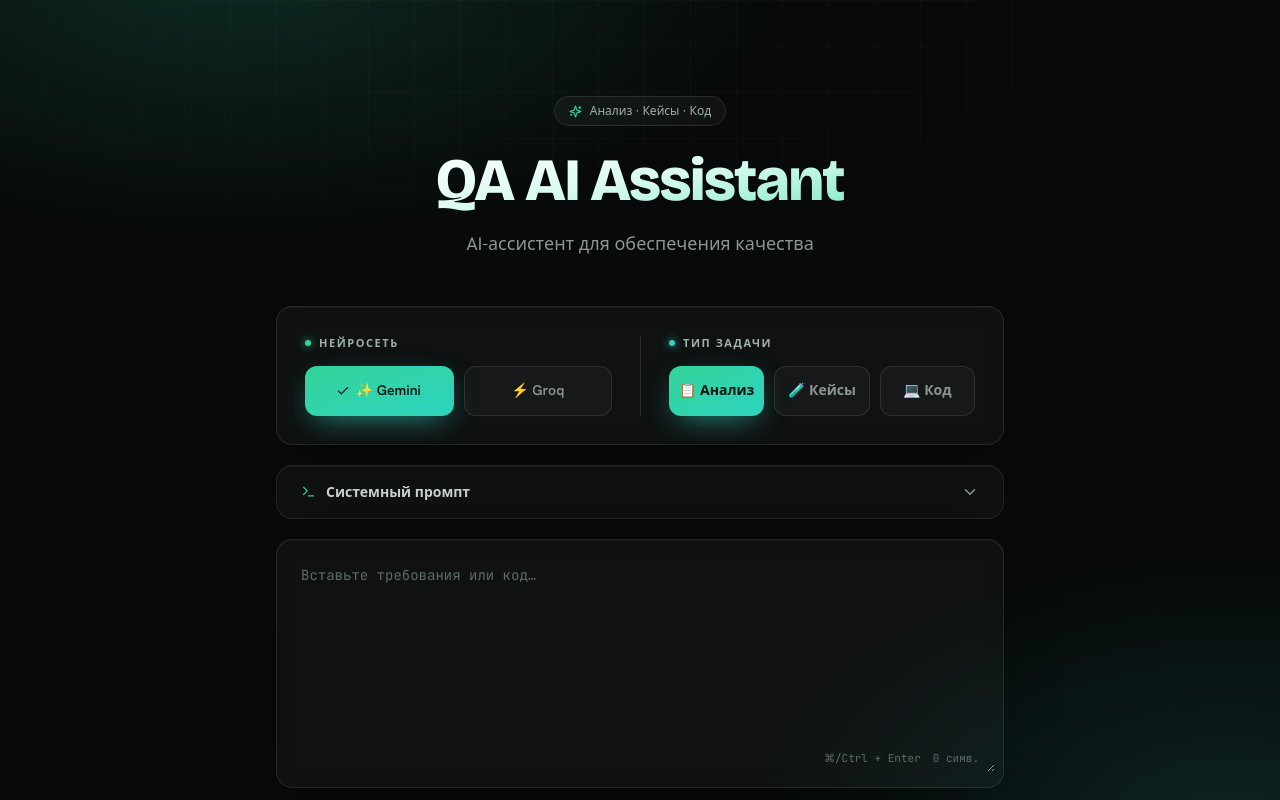
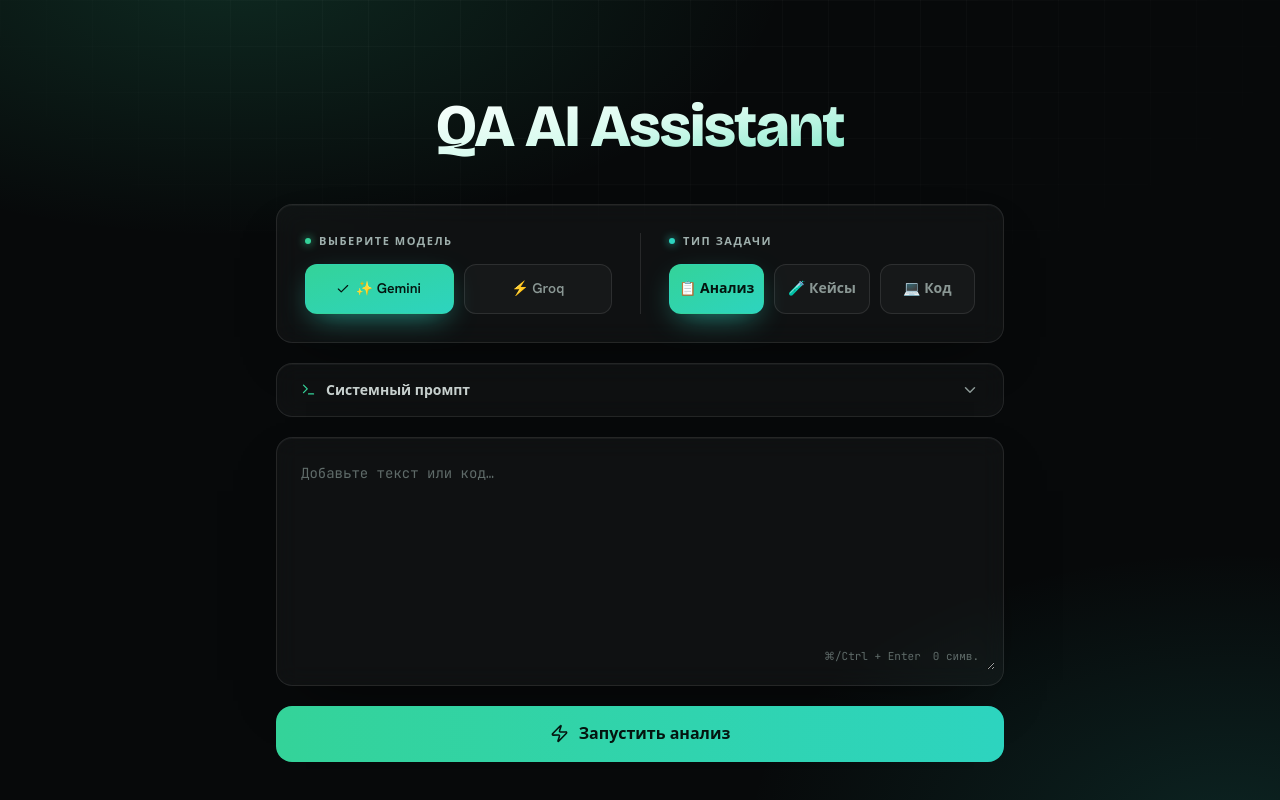
Before and after one commit to AlexeySaraev/QASite, a Next.js app: page / in a window 1280 px wide. Shown: the top 800 px of the page. Built offline with nearby package versions, Linux system fonts and the light colour scheme.

Commit message:
Update page.tsx

```diff
--- a/app/page.tsx
+++ b/app/page.tsx
@@ -1,7 +1,7 @@
 "use client";
 
 import { useState } from "react";
-import { X, Copy, Check, Loader2, Sparkles, Zap, Send, AlertTriangle, Terminal, ChevronDown, RotateCcw } from "lucide-react";
+import { X, Copy, Check, Loader2, Zap, Send, AlertTriangle, Terminal, ChevronDown, RotateCcw } from "lucide-react";
 
 const MODELS = [
   { id: "gemini", label: "✨ Gemini" },
@@ -120,18 +120,11 @@ export default function Home() {
 
         {/* Хедер */}
         <header className="text-center mb-12 qa-rise">
-          <span className="inline-flex items-center gap-2 px-3.5 py-1.5 mb-6 rounded-full border border-white/10 bg-white/[0.04] text-xs font-medium text-[#9fb0ad] backdrop-blur-sm">
-            <Sparkles size={13} className="text-[#34d399]" />
-            Анализ · Кейсы · Код
-          </span>
-          <h1 className="qa-display text-5xl sm:text-6xl font-extrabold tracking-tight leading-[1.05] mb-5">
+          <h1 className="qa-display text-5xl sm:text-6xl font-extrabold tracking-tight leading-[1.05]">
             <span className="bg-gradient-to-br from-white via-[#d9fbef] to-[#7fe9c9] text-transparent bg-clip-text">
               QA AI Assistant
             </span>
           </h1>
-          <p className="text-base sm:text-lg text-[#8a9794] max-w-xl mx-auto leading-relaxed">
-            AI-ассистент для обеспечения качества
-          </p>
         </header>
 
         {/* Панель выбора */}
@@ -140,7 +133,7 @@ export default function Home() {
             <div className="sm:pr-7">
               <h3 className="flex items-center gap-2 text-[11px] font-semibold text-[#9fb0ad] mb-3.5 uppercase tracking-[0.14em]">
                 <span className="h-1.5 w-1.5 rounded-full bg-[#34d399] shadow-[0_0_8px_#34d399]" />
-                Нейросеть
+                Выберите модель
               </h3>
               <div className="flex gap-2.5">
                 {MODELS.map((m) => {
@@ -215,7 +208,7 @@ export default function Home() {
         <section className="qa-card rounded-2xl p-2 mb-5 qa-rise" style={{ animationDelay: "0.16s" }}>
           <div className="relative">
             <textarea
-              placeholder="Вставьте требования или код…"
+              placeholder="Добавьте текст или код…"
               className="qa-mono w-full h-56 p-4 pr-12 bg-transparent rounded-xl focus:outline-none resize-y text-sm text-[#e8edec] placeholder:text-[#5f6b69] leading-relaxed"
               value={input}
               onChange={(e) => setInput(e.target.value)}
```
